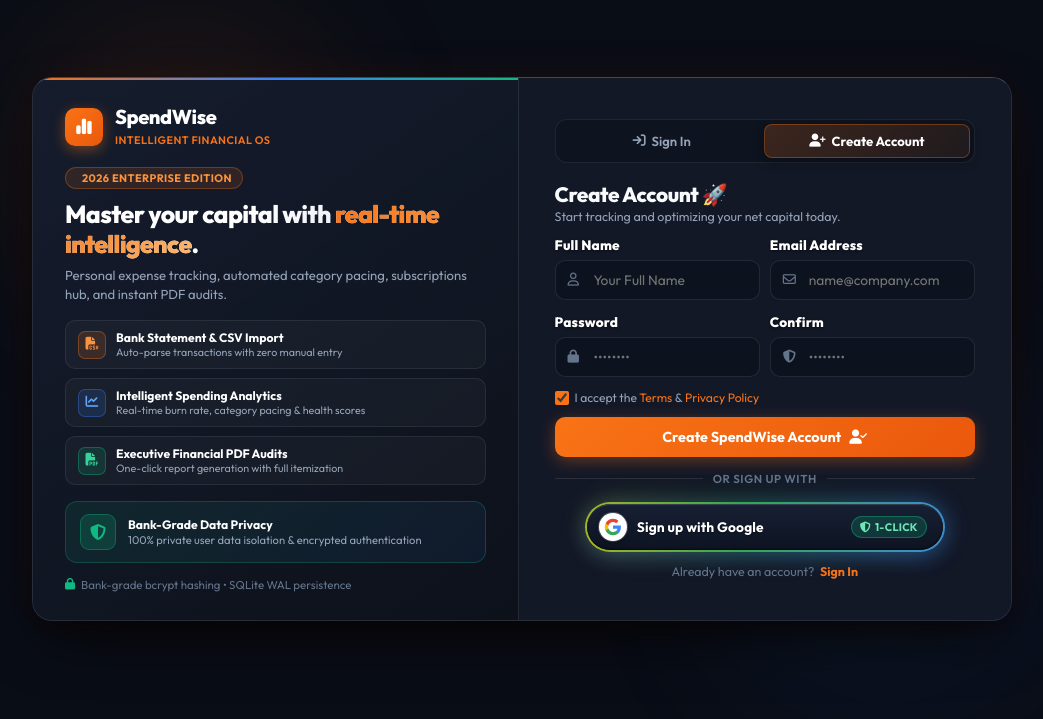
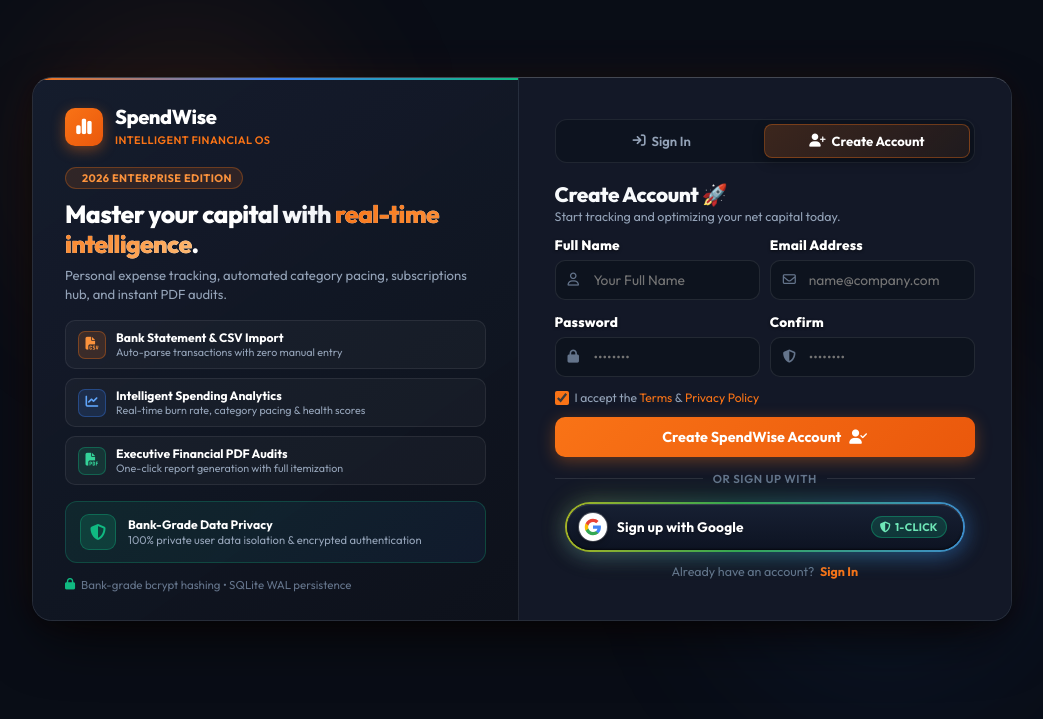
Before and after one commit to KrishnaTerminalOpen/expenditure-tracker-, a Flask app: page /register in a window 1280 px wide. Shown: the part 51-770 px from the top of the page, without its empty margins (118-1161 px from the left). Run offline with Flask 3, Linux system fonts and the light colour scheme; some libraries are stand-ins or nearby versions.

Commit message:
Fix Google sign-in button width and container clipping so Google logo is fully visible

```diff
--- a/templates/auth.html
+++ b/templates/auth.html
@@ -424,7 +424,7 @@
             animation: googleGradientFlow 5s ease infinite;
             box-shadow: 0 4px 20px -2px rgba(66, 133, 244, 0.4), 0 2px 10px rgba(0, 0, 0, 0.45);
             transition: all 0.3s cubic-bezier(0.16, 1, 0.3, 1);
-            max-width: 360px;
+            max-width: 400px;
             width: 100%;
             box-sizing: border-box;
             cursor: pointer;
@@ -477,8 +477,9 @@
             justify-content: center;
             align-items: center;
             border-radius: 9999px;
-            overflow: hidden;
+            overflow: visible;
             background: #0d1322;
+            box-sizing: border-box;
         }
 
         .fancy-google-fallback-btn {
@@ -582,7 +583,6 @@
 
         .google-btn-container iframe {
             max-width: 100% !important;
-            border-radius: 9999px !important;
             cursor: pointer !important;
         }
 
@@ -987,6 +987,7 @@
                 btns[0].classList.remove('active');
                 btns[1].classList.add('active');
             }
+            setTimeout(renderGoogleButtons, 50);
         }
 
         function togglePasswordVisibility(inputId, btn) {
@@ -1099,6 +1100,21 @@
             });
         }
 
+        function getOptimalGoogleWidth() {
+            try {
+                const activeBox = document.querySelector('.panel-active .fancy-google-box') ||
+                                  document.querySelector('.fancy-google-box');
+                if (activeBox && activeBox.clientWidth > 0) {
+                    return Math.min(390, Math.max(280, Math.floor(activeBox.clientWidth) - 8));
+                }
+                const formPanel = document.querySelector('.auth-right-form');
+                if (formPanel && formPanel.clientWidth > 0) {
+                    return Math.min(390, Math.max(280, Math.floor(formPanel.clientWidth) - 76));
+                }
+            } catch (e) {}
+            return 385;
+        }
+
         // Initialize Google Identity Services buttons on page load with deferred retries
         function renderGoogleButtons() {
             if (GOOGLE_CLIENT_ID && window.google && window.google.accounts && window.google.accounts.id) {
@@ -1110,6 +1126,8 @@
                         cancel_on_tap_outside: true
                     });
 
+                    const targetWidth = getOptimalGoogleWidth();
+
                     const loginBtn = document.getElementById('googleSignInBtnLogin');
                     if (loginBtn) {
                         loginBtn.innerHTML = '';
@@ -1120,7 +1138,7 @@
                             text: 'continue_with',
                             shape: 'pill',
                             logo_alignment: 'left',
-                            width: 340
+                            width: targetWidth
                         });
                     }
 
@@ -1134,7 +1152,7 @@
                             text: 'signup_with',
                             shape: 'pill',
                             logo_alignment: 'left',
-                            width: 340
+                            width: targetWidth
                         });
                     }
                 } catch (e) {
@@ -1146,6 +1164,12 @@
         window.addEventListener('load', renderGoogleButtons);
         setTimeout(renderGoogleButtons, 400);
         setTimeout(renderGoogleButtons, 1200);
+
+        let googleResizeTimer;
+        window.addEventListener('resize', function() {
+            clearTimeout(googleResizeTimer);
+            googleResizeTimer = setTimeout(renderGoogleButtons, 250);
+        });
 
         // Auto-populate client budget state on login submission
         const loginForm = document.getElementById('loginForm');
```
